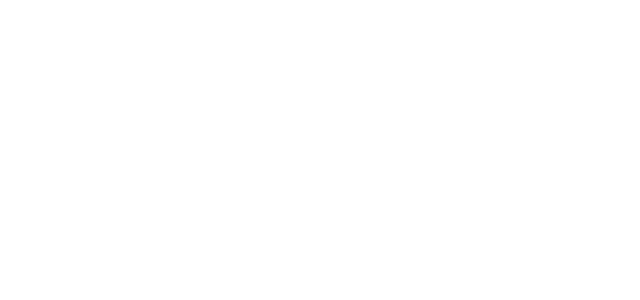
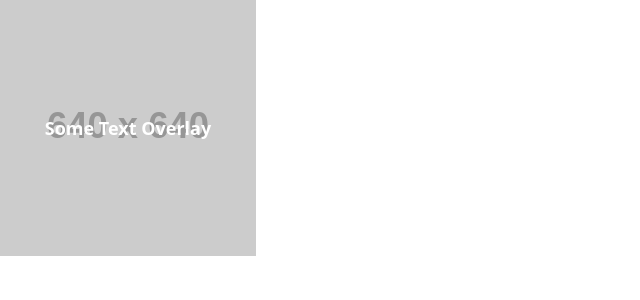
Before and after one commit to Joel0007tech/practice-project, a React (Vite) app: page /card in a window 1280 px wide. Before the commit this address had no page. Shown: the top 300 px of the page, without its empty margins (0-640 px from the left). Built offline with nearby package versions, Linux system fonts and the light colour scheme.

Commit message:
update to the project

```diff
--- a/src/App.jsx
+++ b/src/App.jsx
@@ -6,6 +6,7 @@
 import About from './components/About';
 import Team from './components/Team';
 import Contact  from './components/Contact';
+import Card from './components/Card';
 
 
 export default function App(){
@@ -20,6 +21,7 @@
           <Route path="/about" element={<About/>}/>
           <Route path="/team" element={<Team/>}/>
           <Route path="/contact" element={<Contact/>}/>
+          <Route path="/card" element={<Card/>}/>
      </Routes>
   </BrowserRouter>
       </div>
--- /dev/null
+++ b/src/components/Card.jsx
@@ -0,0 +1,18 @@
+import React from "react";
+
+const Card = () => {
+  return (
+    <div className="relative w-64 h-64">
+      <img
+        className="w-full h-full object-cover"
+        src="https://via.placeholder.com/640x640"
+        alt="placeholder"
+      />
+      <div className="absolute top-0 left-0 w-full h-full flex items-center justify-center opacity-0 hover:opacity-100 transition-opacity duration-300">
+        <p className="text-white font-bold text-lg">Some Text Overlay</p>
+      </div>
+    </div>
+  );
+};
+
+export default Card;
--- a/src/components/Home.jsx
+++ b/src/components/Home.jsx
@@ -73,6 +73,9 @@
               </li>
               <li className="text-white font-bold text-3xl sm:text-sm sm:font-semibold">
                 <Link to="/contact">Contact Us</Link>
+              </li>
+              <li className="text-white font-bold text-3xl sm:text-sm sm:font-semibold">
+                <Link to="/card">Card</Link>
               </li>
             </ul>
           </div>
@@ -322,16 +325,29 @@
             Some of our works
           </h3>
           <div className="flex flex-col p-20 gap-14">
+          <div className="relative w-64 h-64">
       <img
+        className="w-full h-full object-cover"
         src={firstImage}
-              alt=""
-              className="w-[750px] h-[500px] m-auto relative right-36"
+        alt="placeholder"
       />
+      <div className="absolute top-0 left-0 w-full h-full flex
+       items-center justify-center opacity-0 hover:opacity-100 transition-opacity duration-300">
+        <p className="text-white font-bold text-lg">Hello there</p>
+      </div>
+    </div>
+    <div className="relative w-64 h-64">
       <img
+        className="w-full h-full object-cover"
         src={secondImage}
-              alt=""
-              className="w-[750px] h-[500px] m-auto relative left-40"
+        alt="placeholder"
       />
+      <div className="absolute top-0 left-0 w-full h-full
+       flex items-center justify-center opacity-0 hover:opacity-100 transition-opacity duration-300 flex-col">
+        <h3>How far</h3>
+        <p className="text-white font-bold text-lg">Hello there</p>
+      </div>
+    </div>
           </div>
           <div className="flex float-right relative right-60 bottom-14">
             <a
```
Lines whose indentation alone changed are shown as unchanged.
